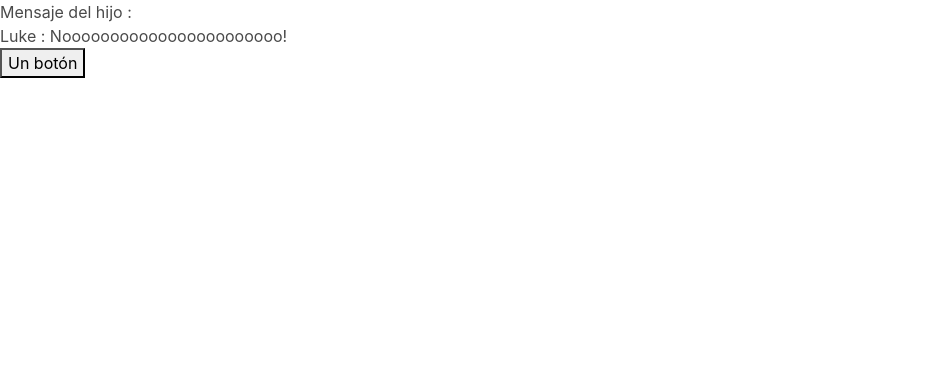
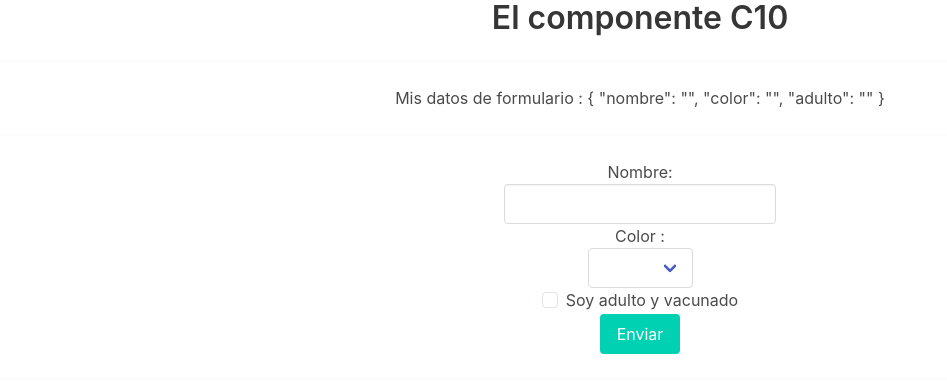
Before and after one commit to alvaromago/miProyectoAngular, an Angular app: page / in a window 1280 px wide. Shown: the top 392 px of the page, without its empty margins (0-947 px from the left). Built offline with nearby package versions, Linux system fonts and the light colour scheme.

Commit message:
forms in angular

```diff
--- a/src/app/app.component.html
+++ b/src/app/app.component.html
@@ -1,2 +1,2 @@
 <!DOCTYPE html>
-<app-c08-padre></app-c08-padre>
+<app-c10></app-c10>
--- /dev/null
+++ b/src/app/components/c10/c10.component.html
@@ -0,0 +1,40 @@
+<!DOCTYPE html>
+<div class="has-text-centered">
+	<h1 class="title">El componente C10</h1>
+	<hr />
+	<div class="row justify-content-md-center">
+		<div>
+			<form [formGroup]="miFormulario" (ngSubmit)="clic(miFormulario.value)">
+				<div>Mis datos de formulario : {{ miFormulario.value | json }}</div>
+				<hr />
+				<div class="form-group">
+					<label
+						>Nombre:<br />
+						<input type="text" class="input" name="nombre" formControlName="nombre" />
+					</label>
+				</div>
+				<div class="form-group">
+					<label>Color : </label>
+					<br />
+					<div class="select">
+						<select class="form-control" name="color" formControlName="color">
+							<option selected>Blanco</option>
+							<option>Azul</option>
+							<option>Negro</option>
+							<option>Rojo</option>
+							<option>Verde</option>
+						</select>
+					</div>
+				</div>
+				<div class="form-check">
+					<label class="form-check-label">
+						<input class="form-check-input" type="checkbox" name="adulto" formControlName="adulto" />
+						Soy adulto y vacunado
+					</label>
+				</div>
+				<button class="button is-primary" type="submit">Enviar</button>
+			</form>
+			<hr />
+		</div>
+	</div>
+</div>
--- /dev/null
+++ b/src/app/components/c10/c10.component.ts
@@ -0,0 +1,24 @@
+import { Component, OnInit } from '@angular/core';
+import { MiFormulario } from 'src/app/models/mi-formulario';
+import { FormGroup, FormControl } from '@angular/forms';
+
+@Component({
+  selector: 'app-c10',
+  templateUrl: './c10.component.html',
+  styleUrls: ['./c10.component.css']
+})
+export class C10Component implements OnInit {
+  miFormulario = new FormGroup({
+    nombre: new FormControl(""),
+    color: new FormControl(""),
+    adulto: new FormControl("")
+  });
+
+  //formulario = new MiFormulario("", "", false);
+
+  constructor() { }
+  ngOnInit() { }
+  clic(datos: any) {
+    console.log(datos);
+  }
+}
--- /dev/null
+++ b/src/app/models/mi-formulario.ts
@@ -0,0 +1,10 @@
+export class MiFormulario {
+    nombre: string;
+    color: string;
+    adulto: boolean;
+    constructor(nombre: string, color: string, adulto: boolean) {
+        this.nombre = nombre;
+        this.color = color;
+        this.adulto = adulto;
+    }
+}
```
Also changed, not shown: src/app/app.module.ts (+7 -2 lines), src/app/components/c10/c10.component.css (added), 2 other files (tests, documents, lock files or other folders).
